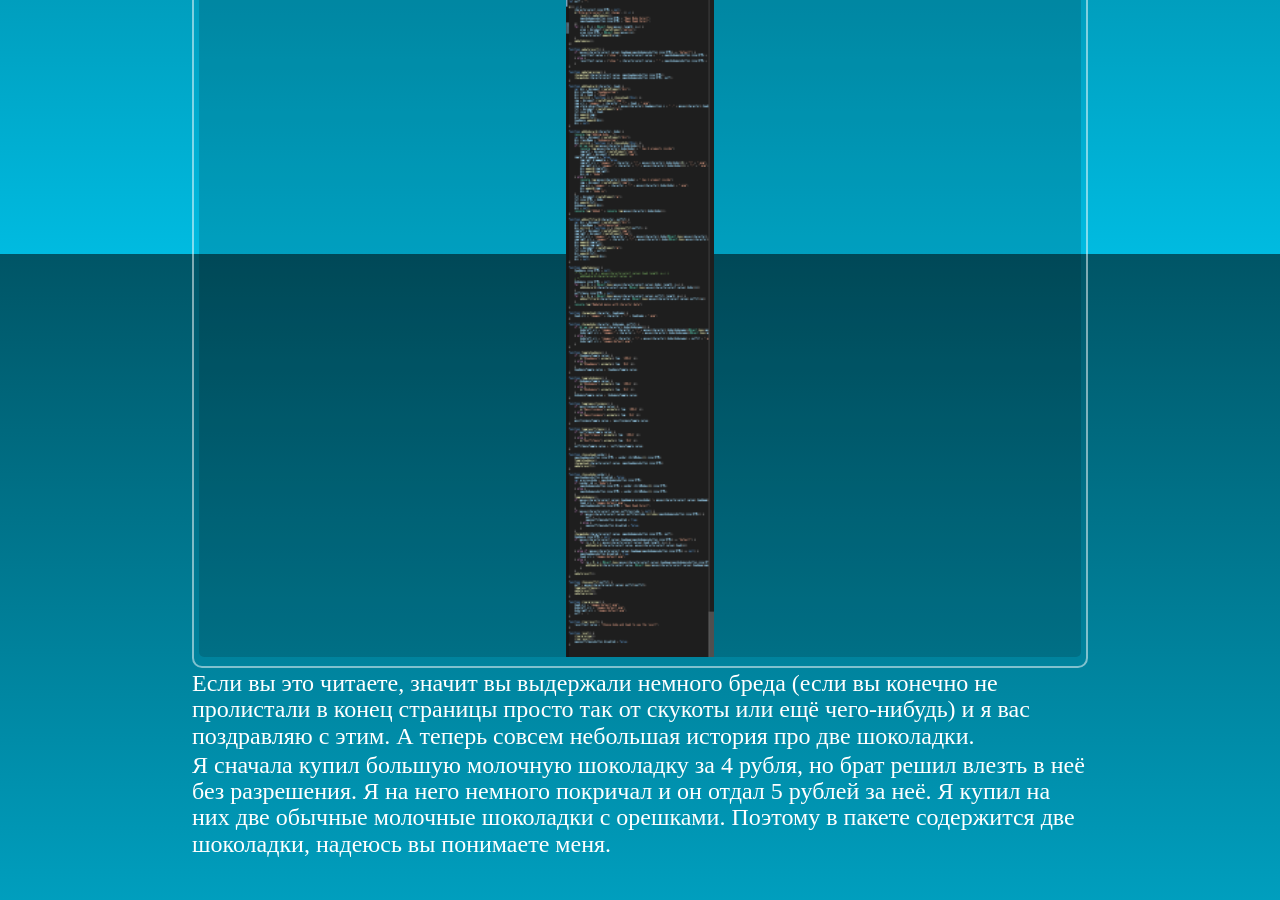
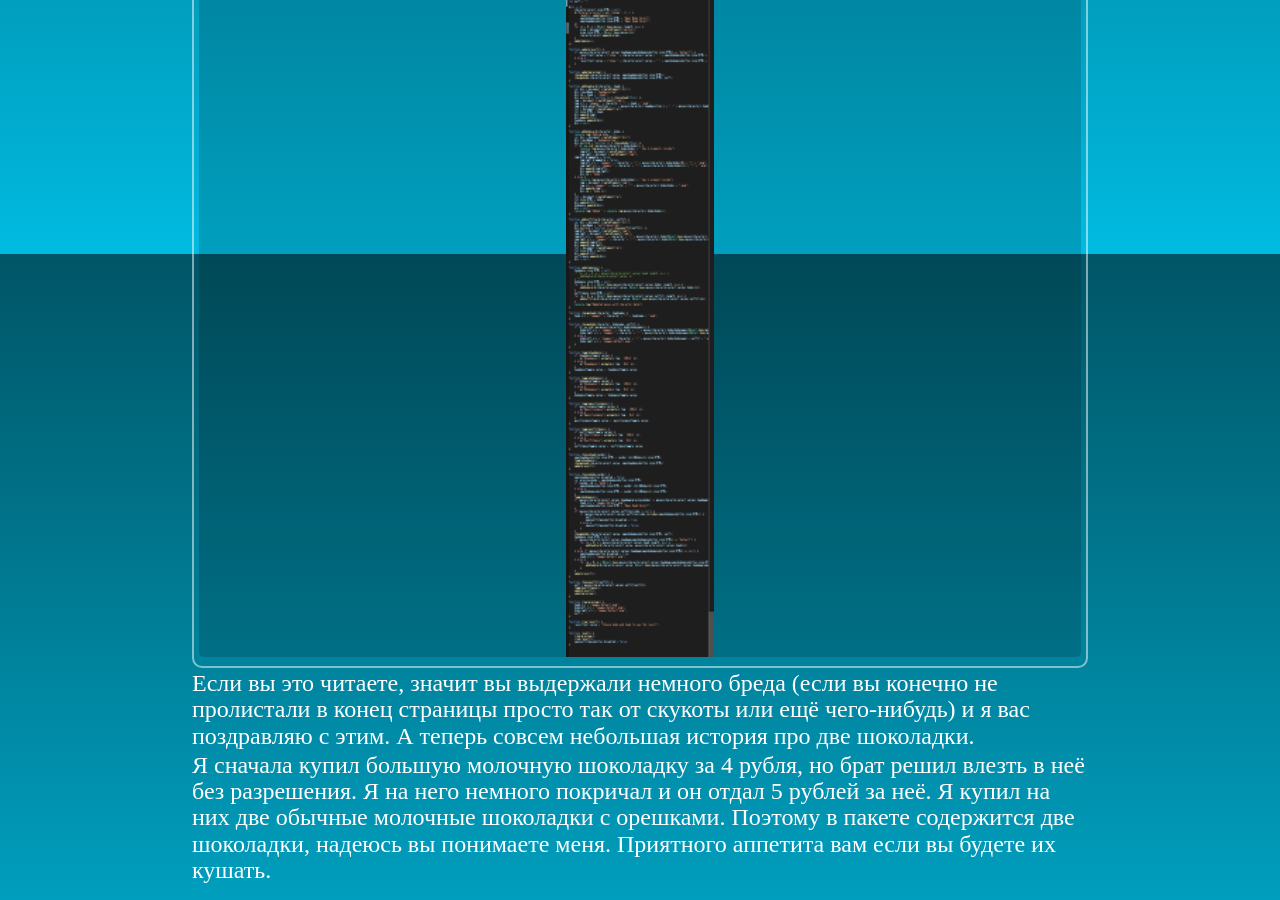
Before and after one commit to catink123/catink123.github.io, a Jekyll site: the page built from secret/index.html, in a window 1280 px wide and 900 px high, scrolled down 5146 px. Built offline with Jekyll 4.4.1, drawn with Linux system fonts in a browser that asks for light colours; some web fonts are replaced; before the commit the page ends 6019 px from its top, so only the background shows below that.

Commit message:
Update index.html

```diff
--- a/secret/index.html
+++ b/secret/index.html
@@ -41,5 +41,5 @@
         <img class="art" src="images/ddlc-cp4.png">
     </div>
     <p>Если вы это читаете, значит вы выдержали немного бреда (если вы конечно не пролистали в конец страницы просто так от скукоты или ещё чего-нибудь) и я вас поздравляю с этим. А теперь совсем небольшая история про две шоколадки.</p>
-    <p>Я сначала купил большую молочную шоколадку за 4 рубля, но брат решил влезть в неё без разрешения. Я на него немного покричал и он отдал 5 рублей за неё. Я купил на них две обычные молочные шоколадки с орешками. Поэтому в пакете содержится две шоколадки, надеюсь вы понимаете меня.</p>
+    <p>Я сначала купил большую молочную шоколадку за 4 рубля, но брат решил влезть в неё без разрешения. Я на него немного покричал и он отдал 5 рублей за неё. Я купил на них две обычные молочные шоколадки с орешками. Поэтому в пакете содержится две шоколадки, надеюсь вы понимаете меня. Приятного аппетита вам если вы будете их кушать.</p>
 </div>
```
